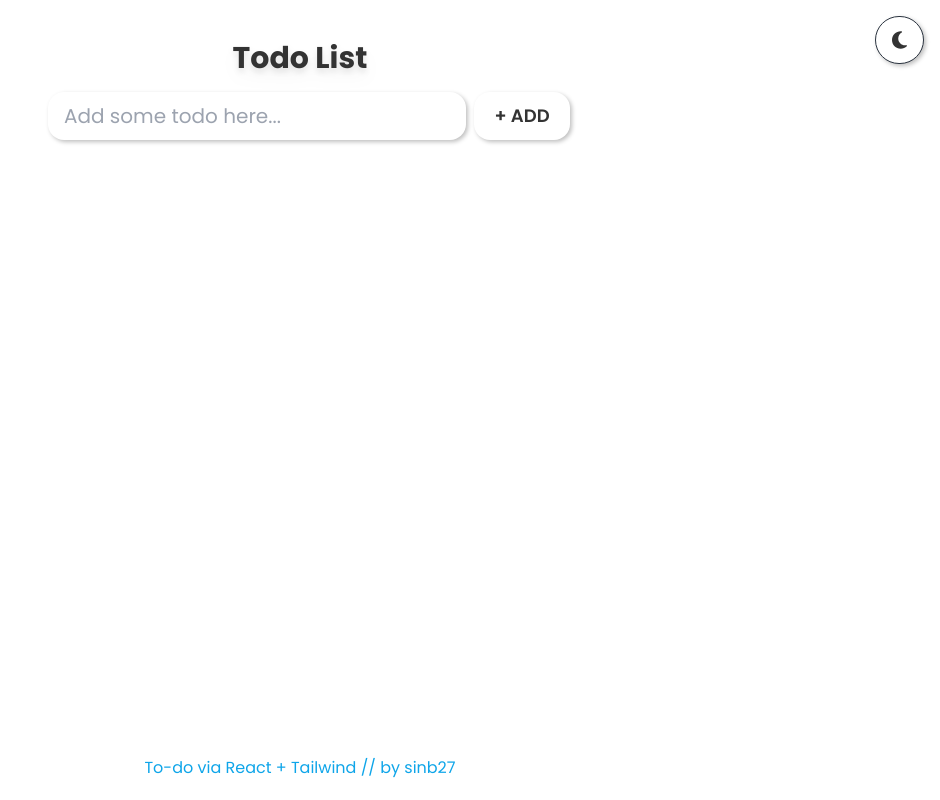
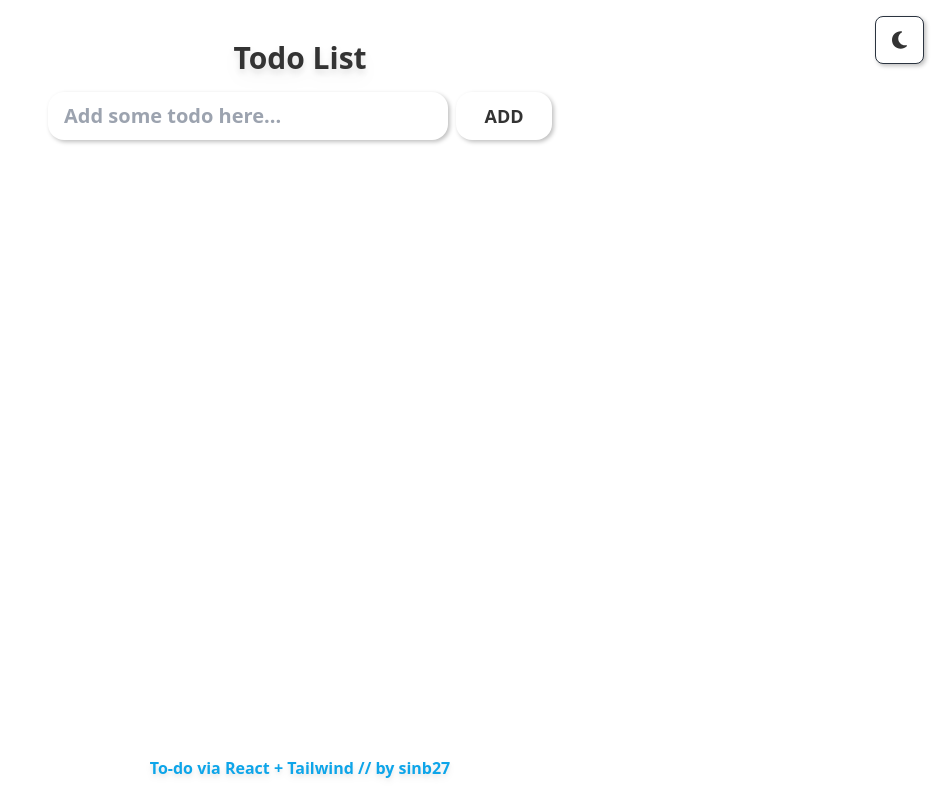
Before and after one commit to ranb27/todo-local-react-app, a React (Vite) app: page / in a window 1280 px wide. Shown: the whole page, without its empty margins (340-1280 px from the left). Built offline with nearby package versions, Linux system fonts and the light colour scheme.

Commit message:
Update new version

```diff
--- a/src/App.css
+++ b/src/App.css
@@ -1,3 +1,3 @@
-body {
+/* body {
   font-family: "Poppins", sans-serif;
-}
+} */
--- a/src/components/Todolist.css
+++ b/src/components/Todolist.css
@@ -1,7 +1,3 @@
-body {
-  min-height: 100vh;
-}
-
 .completed-button {
   background-color: orange; /* Change to your desired completed color */
   color: white;
--- a/src/components/Todolist.jsx
+++ b/src/components/Todolist.jsx
@@ -159,7 +159,7 @@ function TodoList() {
     <React.Fragment>
       <div className="mx-auto">
         <button
-          className="btn btn-neutral text-xl mt-4 rounded-full"
+          className="btn btn-neutral text-xl mt-4 animate-ltr"
           onClick={toggleDarkMode}
           style={{
             backgroundColor: "var(--background-color-light)",
@@ -176,7 +176,7 @@ function TodoList() {
         </button>
         <div className="max-w-lg mx-auto pt-10">
           <div className="text-center">
-            <h1 className="text-3xl font-extrabold mb-4 drop-shadow-lg">
+            <h1 className="text-3xl font-bold mb-4 drop-shadow-lg animate-fade">
               Todo List
             </h1>
           </div>
@@ -193,7 +193,7 @@ function TodoList() {
                 type="text"
                 name="todo"
                 placeholder="Add some todo here..."
-                className="flex-1 border rounded-2xl py-2 px-4 outline-none focus:shadow-outline w-screen text-xl mx-1"
+                className="flex-1 border font-semibold rounded-2xl py-2 px-4 outline-none focus:shadow-outline text-xl mx-1 animate-ltr"
                 style={{
                   backgroundColor: "var(--background-color-light)",
                   color: "var(--text-color-light)",
@@ -205,20 +205,20 @@ function TodoList() {
 
               <button
                 type="submit"
-                className="btn btn-ghost w-24 text-lg mx-1 rounded-2xl"
+                className="btn btn-ghost w-24 text-lg mx-1 rounded-2xl font-bold animate-rtl"
                 style={{
                   backgroundColor: "var(--background-color-light)",
                   color: "var(--text-color-light)",
                   boxShadow: "2px 2px 4px rgba(0, 0, 0, 0.25)",
                 }}
               >
-                + Add
+                Add
               </button>
             </div>
           </form>
           {renderTodos()}
           <div className="fixed bottom-0 w-full flex justify-center pb-5 max-w-lg mx-auto">
-            <p className="text-sky-500">
+            <p className="text-sky-500 animate-delay font-semibold drop-shadow-md">
               To-do via React + Tailwind // by sinb27
             </p>
           </div>
@@ -236,7 +236,7 @@ function Todo({ todo, removeTodo, toggleCompleted }) {
   return (
     <div className="flex items-center mb-4 ">
       <div
-        className={`flex-1 text-xl drop-shadow-md ${textClass} ${
+        className={`flex-1 text-xl drop-shadow-md font-semibold ${textClass} ${
           todo.completed ? "line-through text-yellow-500" : ""
         }`}
       >
--- a/tailwind.config.js
+++ b/tailwind.config.js
@@ -10,10 +10,10 @@ export default {
         90: "90vw",
       },
       animation: {
-        fade: "fadeIn 0.5s ease-in-out",
-        delay: "delay 0.75s ease-in-out",
-        rtl: "rtl 0.5s ease-in-out",
-        ltr: "ltr 0.5s ease-in-out",
+        fade: "fadeIn 1s ease-in-out",
+        delay: "delay 1.2s ease-in-out",
+        rtl: "rtl 1s ease-in-out",
+        ltr: "ltr 1s ease-in-out",
       },
 
       // that is actual animation
```
